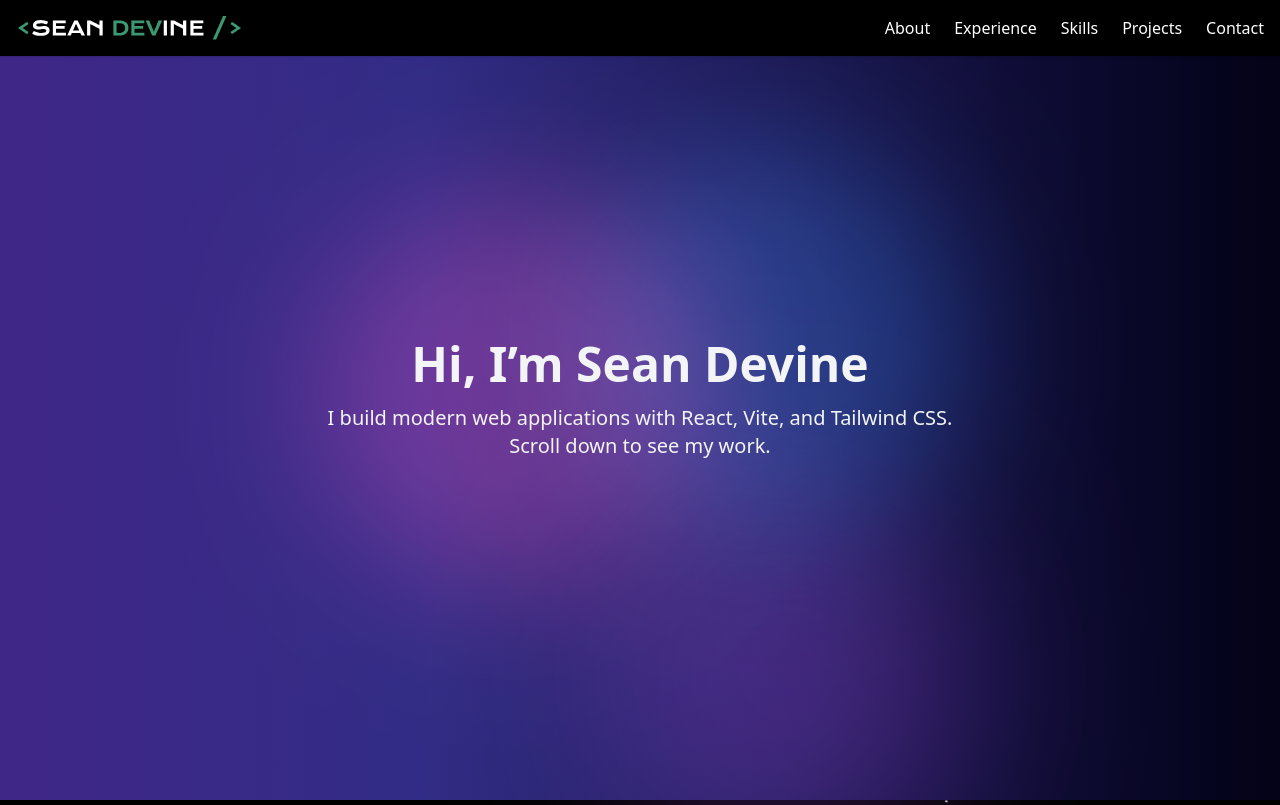
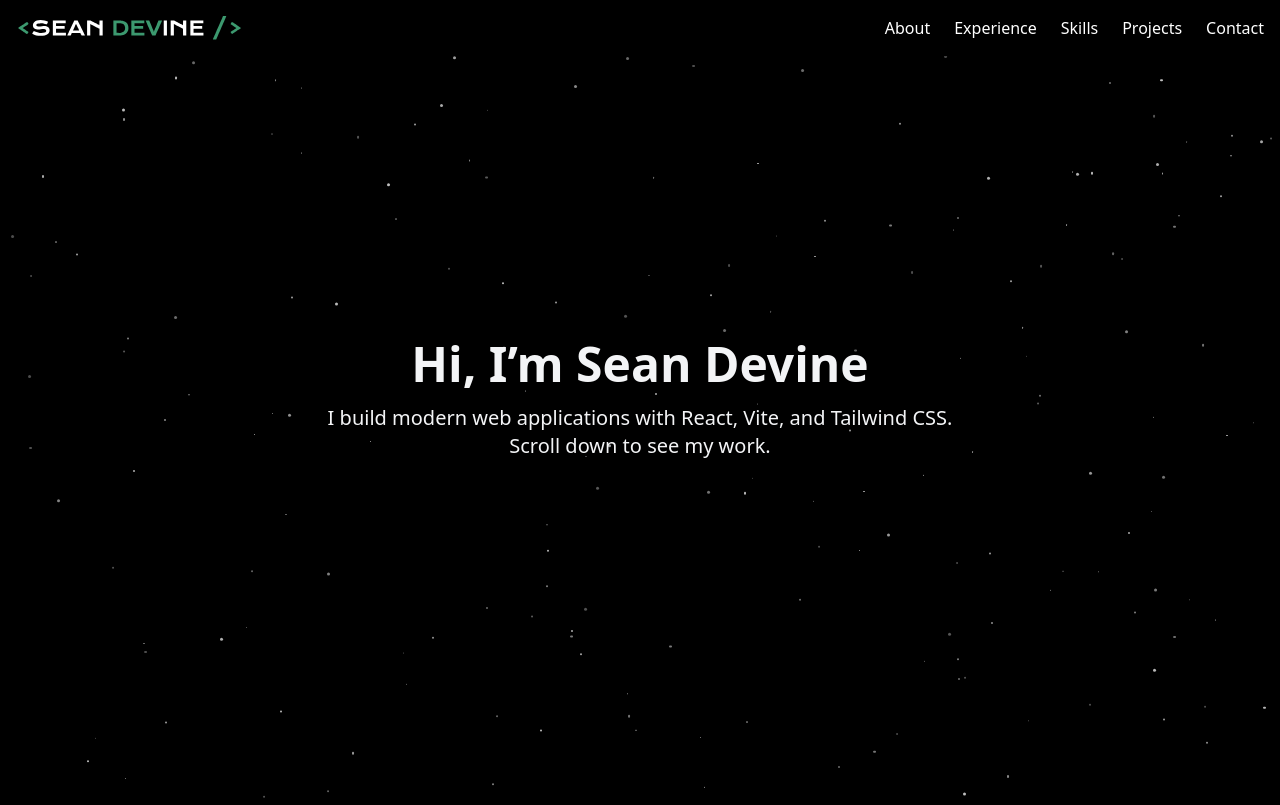
Before and after one commit to seandevine369/my-website, a React (Vite) app: page / in a window 1280 px wide. Shown: the top 805 px of the page. Built offline with nearby package versions, Linux system fonts and the light colour scheme.

Commit message:
Fix: Added relative to section.tsx

```diff
--- a/src/components/Section.tsx
+++ b/src/components/Section.tsx
@@ -6,7 +6,7 @@ interface SectionProps {
 
 export default function Section({ id, children, className = "" }: SectionProps) {
     return (
-        <section id={id} className={`w-screen flex flex-col justify-center items-center px-6 py-24 overflow-hidden bg-black text-gray-100 min-h-screen ${className}`}>
+        <section id={id} className={`w-screen flex flex-col justify-center items-center px-6 py-24 overflow-hidden bg-black text-gray-100  relative min-h-screen ${className}`}>
             {children}
         </section>
     );
```
